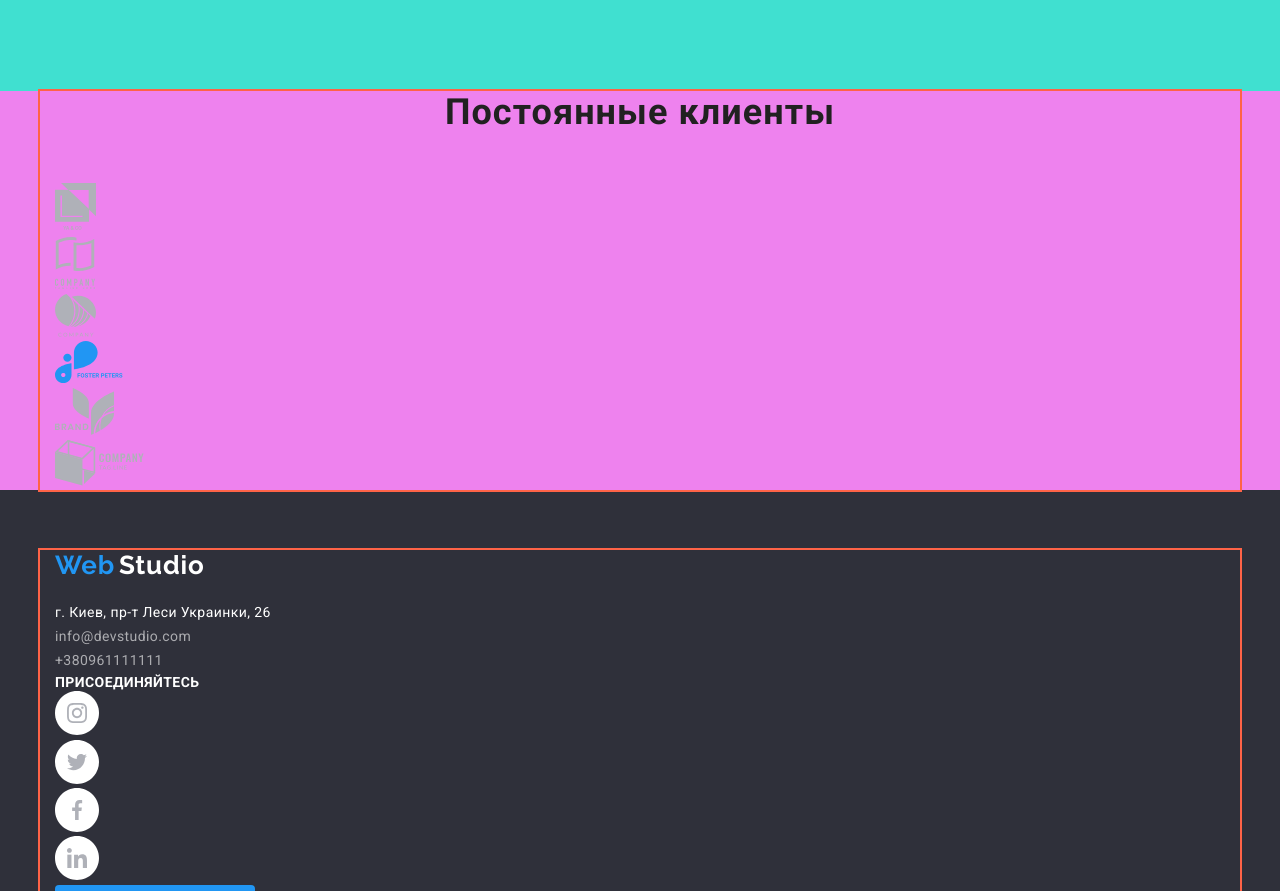
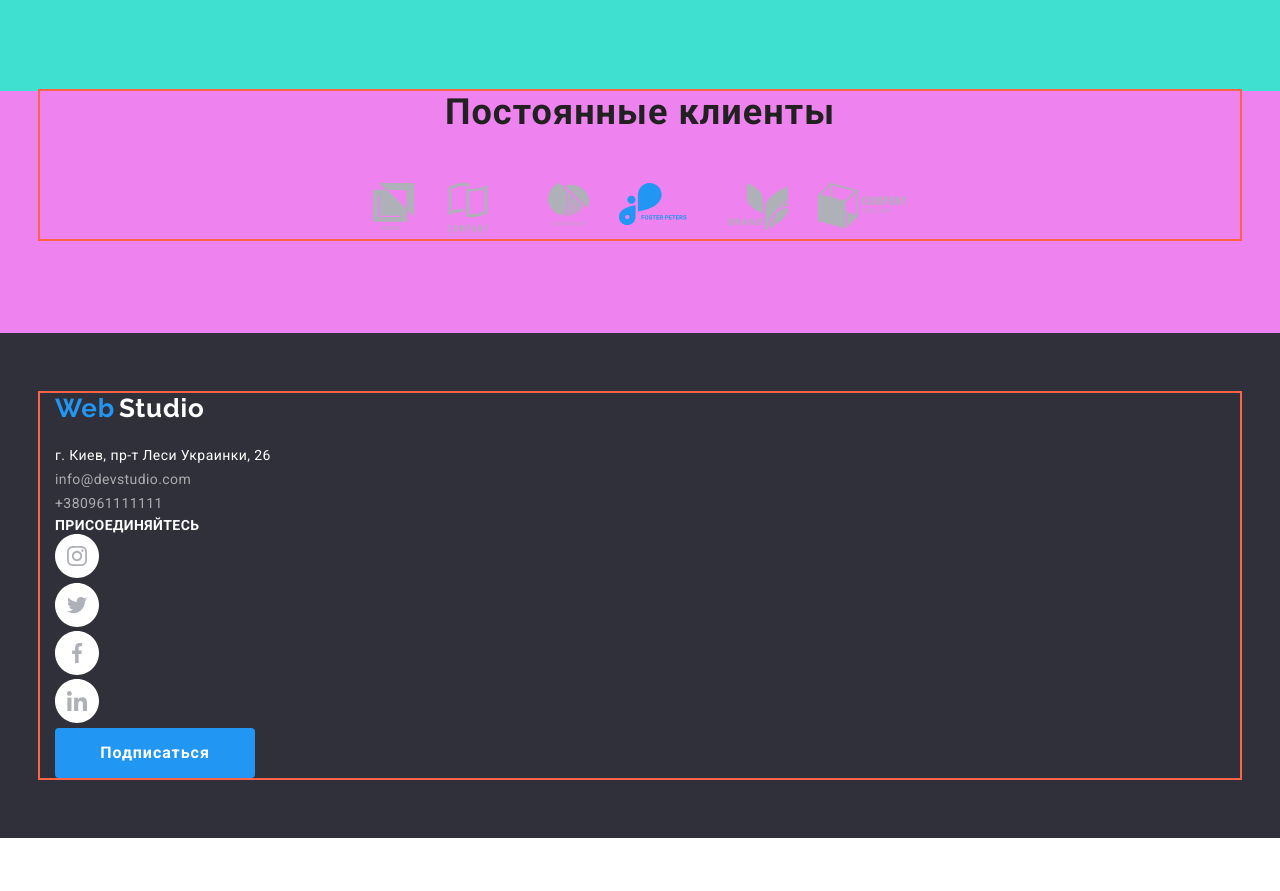
Before and after one commit to ProtsenkoOleksandra/goit-markup-hw-03, a plain HTML site: page index.html in a window 1280 px wide. Shown: the part 2020-2911 px from the top of the page. After the commit the page ends 2858 px from the top, so only its background shows below. Drawn offline with Linux system fonts and the light colour scheme.

Commit message:
Added Our clients flex box

```diff
--- a/css/styles.css
+++ b/css/styles.css
@@ -324,7 +324,21 @@ header {
 /* Our clients section*/
 
 .section-clients {
+  padding-bottom: 94px;
   background-color: violet;
+}
+
+.clients {
+  display: flex;
+  justify-content: center;
+}
+
+.clients .partner {
+  margin-right: 30px;
+}
+
+.clients .partner:last-child {
+  margin-right: 0px;
 }
 
 /* Adress section*/
--- a/index.html
+++ b/index.html
@@ -352,9 +352,9 @@
       <section class="section-clients">
         <div class="conteiner">
           <h2 class="section-title">Постоянные клиенты</h2>
-          <ul>
+          <ul class="clients">
             <!-- Client 1-->
-            <li>
+            <li class="partner">
               <a
                 href="#"
                 target="_blank"
@@ -368,7 +368,7 @@
             </li>
 
             <!-- Client 2-->
-            <li>
+            <li class="partner">
               <a
                 href="#"
                 target="_blank"
@@ -381,6 +381,7 @@
             </li>
 
             <!-- Client 3-->
+            <li class="partner"></li>
             <li>
               <a
                 href="#"
@@ -394,6 +395,7 @@
             </li>
 
             <!-- Client 4-->
+            <li class="partner"></li>
             <li>
               <a
                 href="#"
@@ -407,6 +409,7 @@
             </li>
 
             <!-- Client 5-->
+            <li class="partner"></li>
             <li>
               <a
                 href="#"
@@ -420,6 +423,7 @@
             </li>
 
             <!-- Client 6-->
+            <li class="partner"></li>
             <li>
               <a
                 href="#"
```
